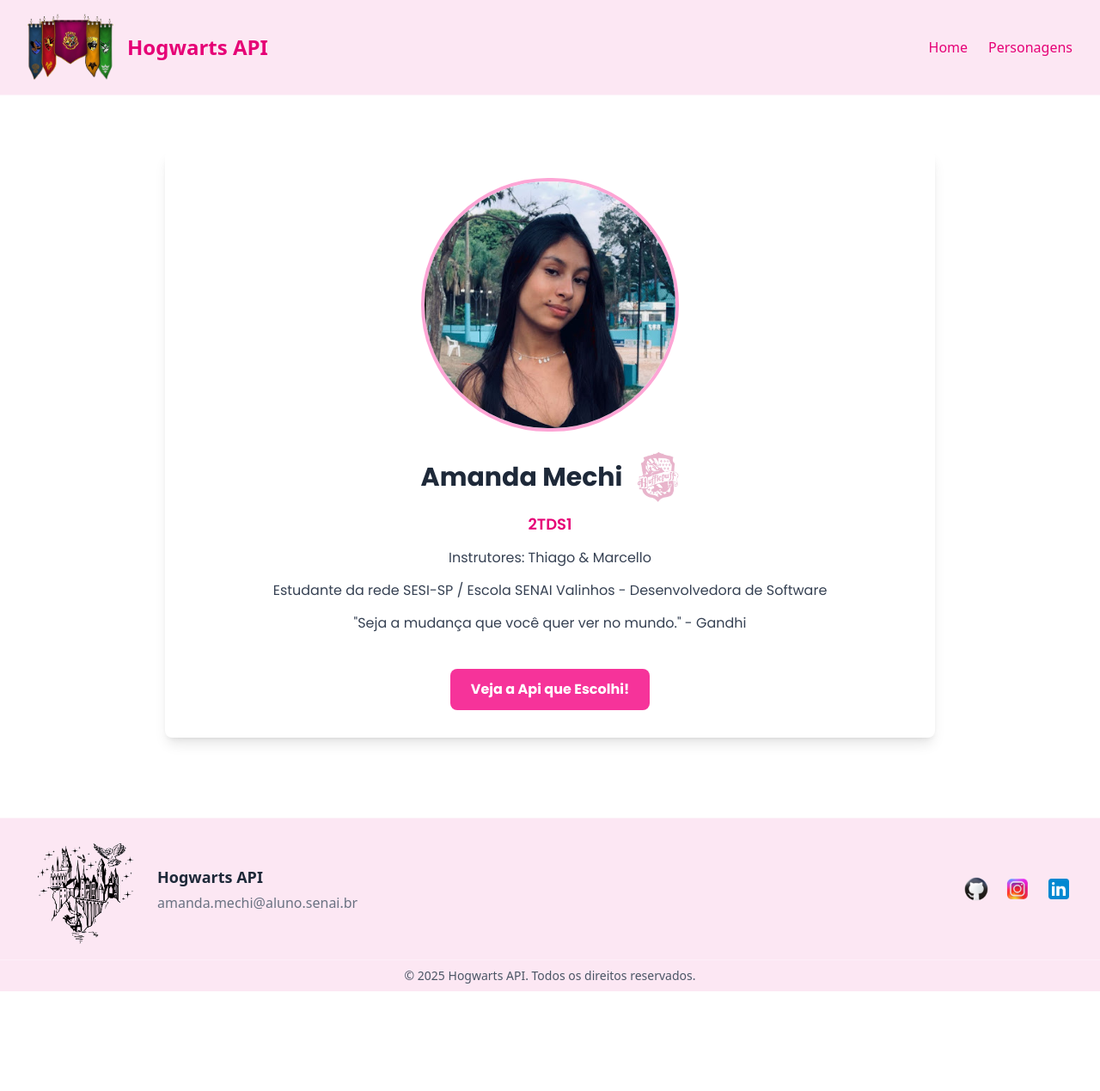
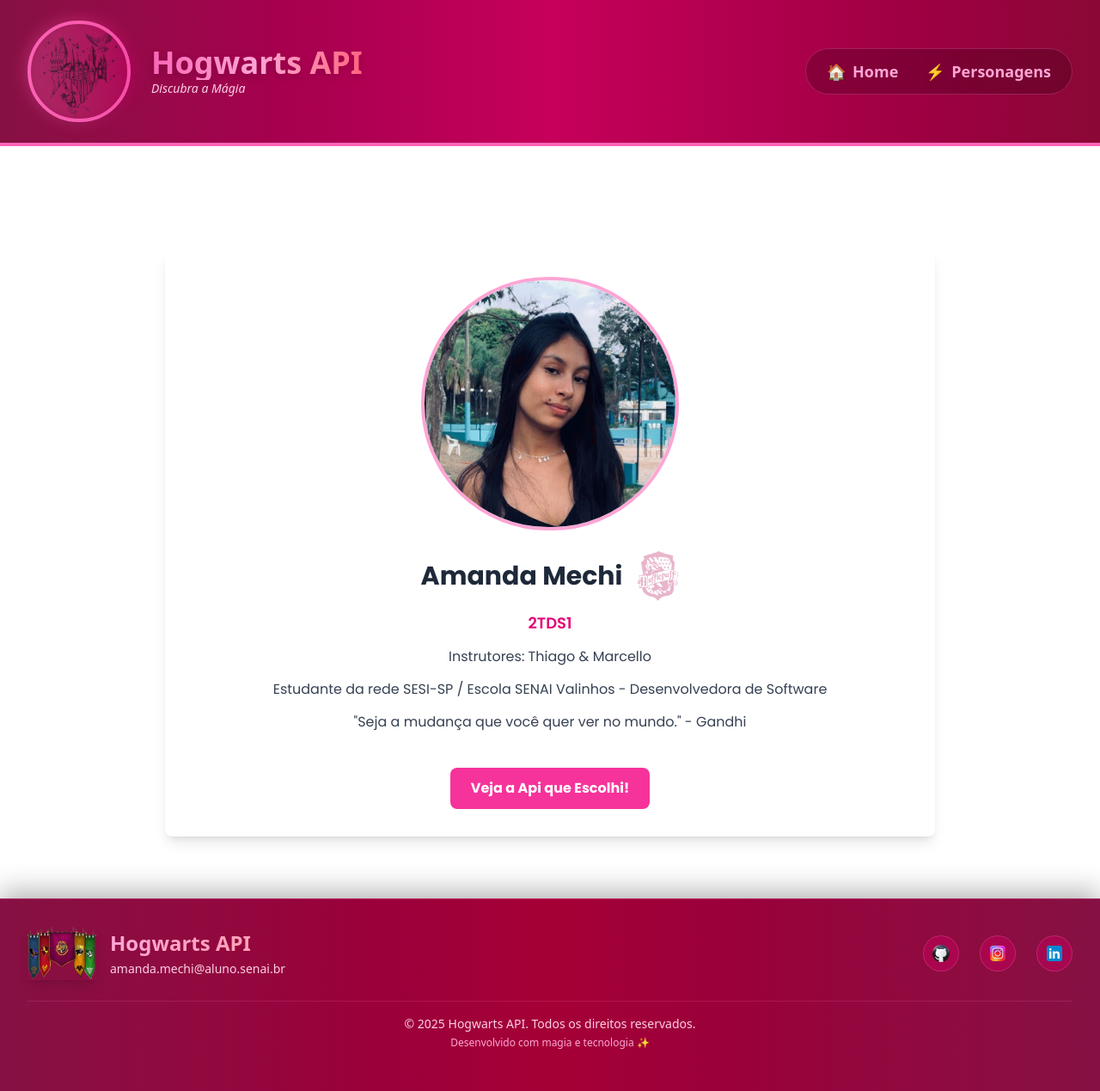
Before and after one commit to Amandamecchi/Projeto-Front, a Next.js app: page / in a window 1280 px wide. Shown: the whole page at 86% size. Before the commit the page ends 1153 px from the top, so only its background shows below. Built offline with nearby package versions, Linux system fonts and the light colour scheme.

Commit message:
Fix: Header

```diff
--- a/src/app/informacao/page.jsx
+++ b/src/app/informacao/page.jsx
@@ -38,13 +38,6 @@ export default function informacao() {
         <div className="min-h-screen bg-white p-8">
             <div className="max-w-4xl mx-auto">
                 <div className="flex items-center justify-center gap-4 mb-8">
-                    <Image
-                        src="/image/plataformaa.png"
-                        alt="Plataforma 9¾"
-                        width={80}
-                        height={80}
-                        className="rounded"
-                    />
                     <h1 className="text-3xl font-bold text-gray-800">Personagens de Harry Potter</h1>
                 </div>
                      <div className="bg-gradient-to-br from-pink-200 via-white to-pink-100 p-8 rounded-2xl shadow-xl border-2 border-pink-300 mb-10">
--- a/src/app/page.jsx
+++ b/src/app/page.jsx
@@ -19,7 +19,7 @@ export default function Page() {
 
     return (
         <div className={`min-h-screen bg-white ${poppins.className}`}>
-            <div className="flex items-center justify-center p-8 pt-16">
+            <div className="flex items-center justify-center p-8 pt-30">
                 <div className="bg-white rounded-lg shadow-lg p-8 max-w-4xl w-full text-center">
                     <div className="space-y-4">
                         <Image
--- a/src/components/Footer.jsx
+++ b/src/components/Footer.jsx
@@ -3,35 +3,69 @@ import Image from "next/image";
 
 export default function Footer() {
     return (
-        <footer className="bg-pink-100 shadow-[0_-4px_10px_rgba(255,255,255,0.8)] border-t border-white/50 mt-10">
-            <div className="max-w-7xl mx-auto px-4 sm:px-6 lg:px-8 py-4 flex flex-col md:flex-row items-center justify-between">
-                <div className="flex items-center space-x-4 mb-4 md:mb-0">
+        <footer className="bg-gradient-to-r from-pink-900 via-rose-800 to-pink-900 text-white shadow-[0_-8px_30px_rgba(0,0,0,0.3)] border-t border-pink-400/30 mt-10">
+            <div className="max-w-7xl mx-auto px-4 sm:px-6 lg:px-8 py-8">
+                <div className="flex flex-col md:flex-row items-center justify-between mb-6">
+                    <div className="flex items-center space-x-4 mb-6 md:mb-0">
+                        <div className="relative">
                             <Image
-                        src="/image/footer.png"
+                                src="/image/casas.png"
                                 alt="Logo"
-                        width={135}
-                        height={135}
-                        className="rounded-full"
+                                width={80}
+                                height={80}
+                                className="shadow-lg"
                             />
+                        </div>
                         <div className="flex flex-col">
-                        <span className="text-lg font-semibold text-gray-800">Hogwarts API</span>
-                        <h1 className="text-gray-500 text-base mt-1">amanda.mechi@aluno.senai.br</h1>
+                            <span className="text-2xl font-bold bg-gradient-to-r from-pink-300 to-rose-300 bg-clip-text text-transparent">
+                                Hogwarts API
+                            </span>
+                            <p className="text-pink-200 text-sm mt-1 font-medium">amanda.mechi@aluno.senai.br</p>
                         </div>
                     </div>
-                <nav className="flex space-x-4">
-                    <Link href="https://facebook.com" target="_blank" rel="noopener noreferrer">
-                        <Image src="/icons/icons8-github-96.png" alt="GitHub" width={32} height={32} />
+
+                    <nav className="flex space-x-6">
+                        <Link
+                            href="https://github.com"
+                            target="_blank"
+                            rel="noopener noreferrer"
+                            className="group transition-all duration-300 hover:scale-110"
+                        >
+                            <div className="p-2 rounded-full bg-pink-700/50 group-hover:bg-pink-600/70 border border-pink-400/30 group-hover:border-pink-300/50 transition-all duration-300">
+                                <Image src="/icons/icons8-github-96.png" alt="GitHub" width={24} height={24} />
+                            </div>
                         </Link>
-                    <Link href="https://instagram.com" target="_blank" rel="noopener noreferrer">
-                        <Image src="/icons/icons8-instagram-logo-96.png" alt="Instagram" width={32} height={32} />
+                        <Link
+                            href="https://www.instagram.com/amanda.mecchi?igsh=MjVhbXo4YmFkZDll"
+                            target="_blank"
+                            rel="noopener noreferrer"
+                            className="group transition-all duration-300 hover:scale-110"
+                        >
+                            <div className="p-2 rounded-full bg-pink-700/50 group-hover:bg-pink-600/70 border border-pink-400/30 group-hover:border-pink-300/50 transition-all duration-300">
+                                <Image src="/icons/icons8-instagram-logo-96.png" alt="Instagram" width={24} height={24} />
+                            </div>
                         </Link>
-                    <Link href="https://twitter.com" target="_blank" rel="noopener noreferrer">
-                        <Image src="/icons/icons8-linkedin-96.png" alt="LinkedIn" width={32} height={32} />
+                        <Link
+                            href="https://www.linkedin.com/in/amanda-mechi-4287b52b1?utm_source=share&utm_campaign=share_via&utm_content=profile&utm_medium=android_app"
+                            target="_blank"
+                            rel="noopener noreferrer"
+                            className="group transition-all duration-300 hover:scale-110"
+                        >
+                            <div className="p-2 rounded-full bg-pink-700/50 group-hover:bg-pink-600/70 border border-pink-400/30 group-hover:border-pink-300/50 transition-all duration-300">
+                                <Image src="/icons/icons8-linkedin-96.png" alt="LinkedIn" width={24} height={24} />
+                            </div>
                         </Link>
                     </nav>
                 </div>
-            <div className="text-center text-gray-600 text-sm py-2 border-t border-white/30">
+
+                <div className="text-center text-pink-200 text-sm py-4 border-t border-pink-400/20">
+                    <p className="font-medium">
                         © {new Date().getFullYear()} Hogwarts API. Todos os direitos reservados.
+                    </p>
+                    <p className="text-xs text-pink-300 mt-1">
+                        Desenvolvido com magia e tecnologia ✨
+                    </p>
+                </div>
             </div>
         </footer>
     );
--- a/src/components/Header.jsx
+++ b/src/components/Header.jsx
@@ -3,29 +3,39 @@ import Image from 'next/image';
 
 export default function Header() {
     return (
-        <header className="bg-pink-100 shadow-[0_4px_10px_rgba(255,255,255,0.8)] border-b border-white/50">
-            <div className="max-w-7xl mx-auto px-4 sm:px-6 lg:px-8 py-4">
+        <header className="bg-gradient-to-r from-pink-900 via-pink-700 to-rose-900 shadow-2xl border-b-4 border-pink-400">
+            <div className="max-w-7xl mx-auto px-4 sm:px-6 lg:px-8 py-6">
                 <div className="flex items-center justify-between">
-                    <div className="flex items-center space-x-4">
-                        <Image
-                            src="/image/casas.png"
-                            alt="Logo"
-                            width={100}
-                            height={100}
-                            className="rounded-lg"
-                        />
-                        <h1 className="text-2xl font-bold text-pink-600">Hogwarts API</h1>
+                    <div className="flex items-center space-x-6">
+                        <div className="relative">
+                            <Image
+                                src="/image/footer.png"
+                                alt="Logo"
+                                width={120}
+                                height={120}
+                                className="rounded-full border-4 border-pink-400 shadow-lg hover:scale-105 transition-transform duration-300"
+                            />
+                            <div className="absolute -inset-1 bg-gradient-to-r from-pink-400 to-pink-600 rounded-full blur opacity-30"></div>
+                        </div>
+                        <div>
+                            <h1 className="text-4xl font-bold bg-gradient-to-r from-pink-400 via-pink-300 to-rose-400 bg-clip-text text-transparent drop-shadow-lg">
+                                Hogwarts API
+                            </h1>
+                            <p className="text-pink-200 text-sm italic">Discubra a Mágia</p>
+                        </div>
                     </div>
-                    <nav>
-                        <ul className="flex space-x-6">
+                    <nav className="bg-black/20 backdrop-blur-sm rounded-full px-6 py-3 border border-pink-400/30">
+                        <ul className="flex space-x-8">
                             <li>
-                                <Link href="/" className="text-pink-600 hover:text-pink-800 font-medium">
-                                    Home
+                                <Link href="/" className="text-pink-300 hover:text-pink-100 font-semibold text-lg transition-all duration-300 hover:scale-110 flex items-center space-x-2">
+                                    <span>🏠</span>
+                                    <span>Home</span>
                                 </Link>
                             </li>
                             <li>
-                                <Link href="/informacao" className="text-pink-600 hover:text-pink-800 font-medium">
-                                    Personagens
+                                <Link href="/informacao" className="text-pink-300 hover:text-pink-100 font-semibold text-lg transition-all duration-300 hover:scale-110 flex items-center space-x-2">
+                                    <span>⚡</span>
+                                    <span>Personagens</span>
                                 </Link>
                             </li>
                         </ul>
```
Lines whose indentation alone changed are shown as unchanged.
